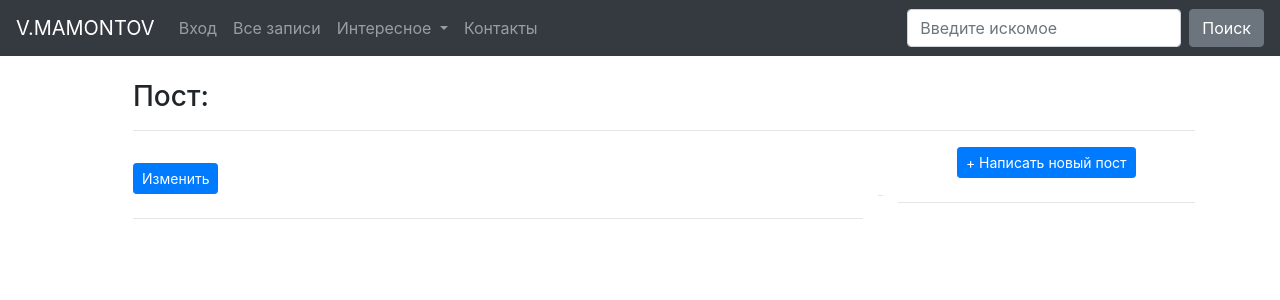
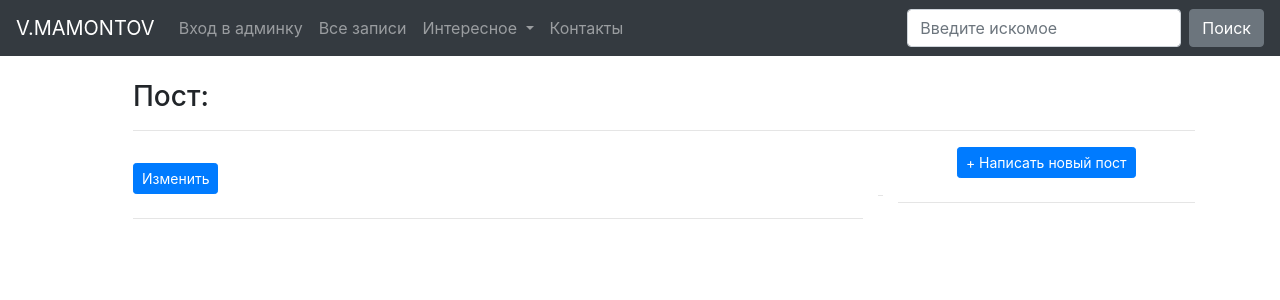
Before and after one commit to valerymamontov/flaskblog, a Python web app: template app/posts/templates/posts/edit_post.html in a window 1280 px wide. Shown: the top 300 px of the page. Run offline with Jinja, Linux system fonts and the light colour scheme; the template is opened without the code that fills it, so the values that code supplies are empty; some libraries are stand-ins or nearby versions.

Commit message:
small edit

```diff
--- a/app/templates/base.html
+++ b/app/templates/base.html
@@ -29,7 +29,7 @@
         <div class="collapse navbar-collapse" id="navbarSupportedContent">
             <ul class="navbar-nav mr-auto">
                 <li class="nav-item">
-                    <a class="nav-link" href="\admin">Вход</a>
+                    <a class="nav-link" href="\admin">Вход в админку</a>
                 </li>
                 <li class="nav-item">
                     <a class="nav-link" href=" {{ url_for('posts.index') }} ">Все записи</a>
```
